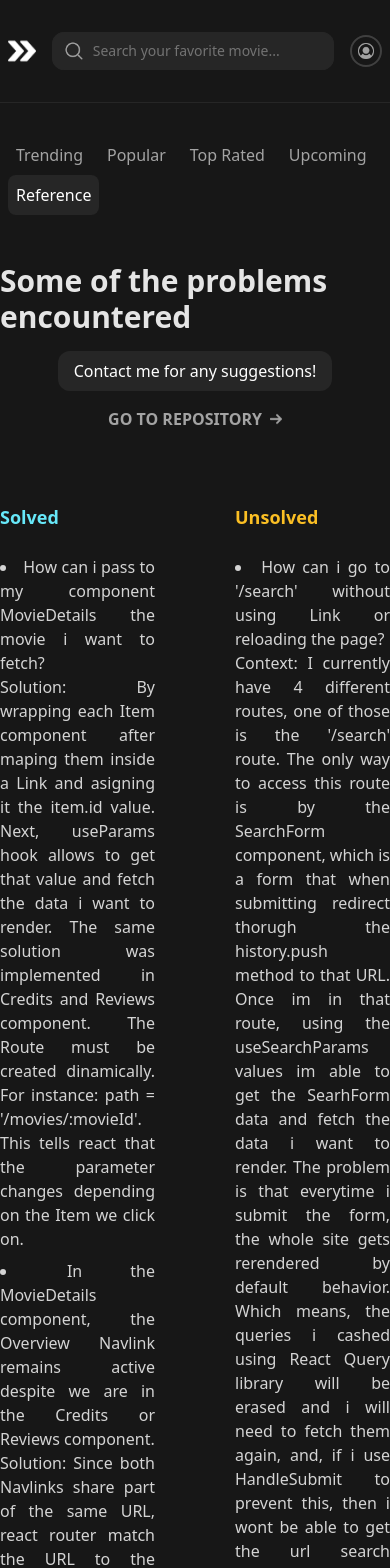
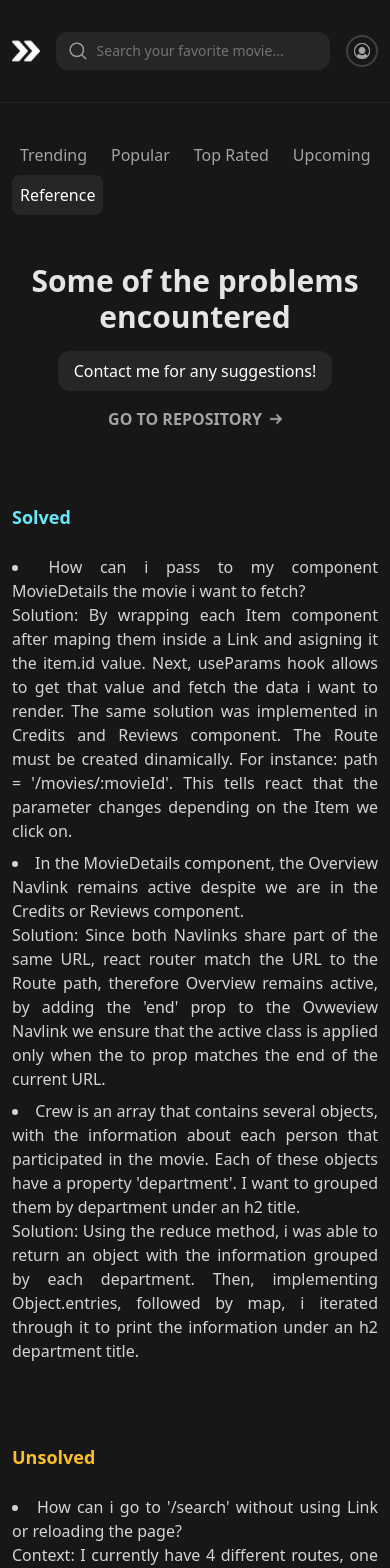
Before and after one commit to dmadridy/RMD, a React (Vite) app: page /reference in a window 390 px wide. Shown: the top 1568 px of the page. Built offline with nearby package versions, Linux system fonts and the light colour scheme.

Commit message:
Responsive applied to Credits, Reviews, Reference and Profile components

```diff
--- a/src/assets/styles/index.tsx
+++ b/src/assets/styles/index.tsx
@@ -3,4 +3,4 @@ export const activeStyle = 'p-2 text-white bg-neutral-800 rounded-lg';
 export const unactiveStyle =
   'transition duration-300 p-2 bg-inherit hover:text-white rounded-lg';
 
-export const responsivePadding = 'px-2 sm:px-4 xl:px-0';
+export const responsivePadding = 'px-3 sm:px-6 xl:px-0';
--- a/src/components/details/credits/index.tsx
+++ b/src/components/details/credits/index.tsx
@@ -6,6 +6,7 @@ import Loading from '../../general/loading';
 import SelectedMovie from '../selected-movie';
 import Options from '../options';
 import { Crew } from '../../../services/utils/types';
+import { responsivePadding } from '../../../assets/styles';
 
 const Credits = () => {
   let { movieId } = useParams();
@@ -27,11 +28,11 @@ const Credits = () => {
   if (error) return <DataError />;
 
   return (
-    <div className='container mx-auto max-w-7xl pb-8'>
+    <div className={`${responsivePadding} container mx-auto max-w-7xl pb-8`}>
       <Options />
       <SelectedMovie movideId={movieId} />
-      <div className='grid grid-cols-2 py-8 '>
-        <ul className='space-y-10'>
+      <div className='grid md:grid-cols-2 py-8 '>
+        <ul className='space-y-10 mb-10 md:mb-0'>
           <div className='text-neutral-200 font-semibold flex items-end gap-2'>
             <h2 className='text-xl'>Cast</h2>
             <span className='px-2 py-1 bg-neutral-800 rounded-lg text-xs'>
--- a/src/components/details/overview/index.tsx
+++ b/src/components/details/overview/index.tsx
@@ -9,6 +9,7 @@ import Recommendations from './recomendations';
 import Column from './column';
 import Main from './main';
 import Options from '../options';
+import { responsivePadding } from '../../../assets/styles';
 
 const MovieDetails = () => {
   const { movieId } = useParams();
@@ -36,8 +37,10 @@ const MovieDetails = () => {
         <div className='absolute inset-0 bg-neutral-900 opacity-20'></div>
         <div className='absolute inset-0 bg-gradient-to-b from-transparent to-neutral-900 opacity-100'></div>
       </div>
-      <div className='mx-auto container border-t border-neutral-800 gap-12 max-w-7xl py-8  flex'>
-        <div className='w-3/4'>
+      <div
+        className={`mx-auto container border-t border-neutral-800 gap-12 max-w-7xl py-8 md:flex ${responsivePadding}`}
+      >
+        <div className='md:w-3/4'>
           <ReducedCredits movieId={movieId} />
           <Recommendations movieId={movieId} />
           <ReducedReviews movieId={movieId} />
--- a/src/components/details/reviews/index.tsx
+++ b/src/components/details/reviews/index.tsx
@@ -5,6 +5,7 @@ import Loading from '../../general/loading';
 import Review from './review';
 import SelectedMovie from '../selected-movie';
 import Options from '../options';
+import { responsivePadding } from '../../../assets/styles';
 
 const Reviews = () => {
   let { movieId } = useParams();
@@ -15,7 +16,7 @@ const Reviews = () => {
   if (error) return <DataError />;
 
   return (
-    <div className='container mx-auto pb-16 max-w-7xl'>
+    <div className={`${responsivePadding} container mx-auto max-w-7xl pb-16`}>
       <Options />
       <SelectedMovie movideId={movieId} />
       <div className='flex py-8 space-x-2 items-center '>
--- a/src/pages/profile.tsx
+++ b/src/pages/profile.tsx
@@ -1,11 +1,14 @@
 import { useSelector } from 'react-redux';
 import { RootState } from '../store';
+import { responsivePadding } from '../assets/styles';
 
 const Profile = () => {
   const user = useSelector((state: RootState) => state.user);
 
   return (
-    <div className='max-w-7xl space-y-4 container mx-auto pb-12'>
+    <div
+      className={`${responsivePadding} max-w-7xl space-y-4 container mx-auto pb-12`}
+    >
       <h1 className='font-semibold text-xl text-neutral-100'>
         Hi {user.name}!
       </h1>
--- a/src/pages/reference.tsx
+++ b/src/pages/reference.tsx
@@ -1,9 +1,12 @@
 import rightArrow from '../assets/icons/right-arrow.png';
+import { responsivePadding } from '../assets/styles';
 
 const Reference = () => {
   return (
-    <div className='mx-auto container pb-16 max-w-7xl mt-8'>
-      <div className='flex flex-col items-center'>
+    <div
+      className={`${responsivePadding} mx-auto container pb-16 max-w-7xl mt-8`}
+    >
+      <div className='flex flex-col text-center items-center'>
         <h1 className='text-3xl mb-4 text-neutral-200 font-semibold'>
           Some of the problems encountered
         </h1>
@@ -22,7 +25,7 @@ const Reference = () => {
           <img className='w-3 h-3' src={rightArrow} alt='' />
         </a>
       </div>
-      <div className='grid grid-cols-2 gap-20 text-justify'>
+      <div className='grid md:grid-cols-2 gap-20 text-justify'>
         <div className='text-neutral-300'>
           <h2 className='mb-6 text-cyan-300 text-lg font-semibold'>Solved</h2>
           <div className='space-y-2'>
```
